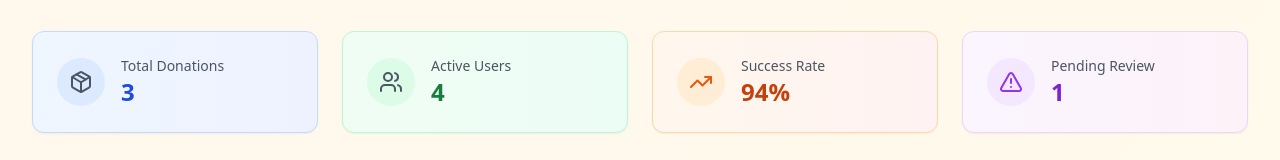
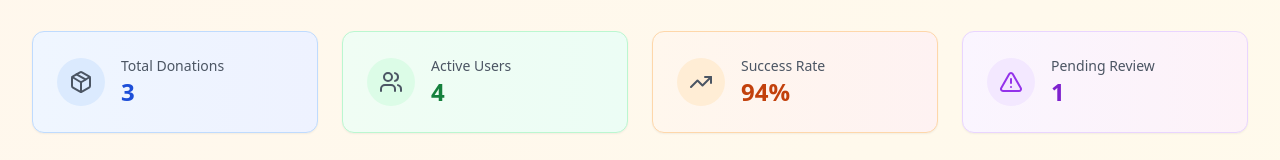
Before and after one commit to shubh389/Anndaaan, a React (Vite) app: page /admin in a window 1280 px wide. Shown: the part 244-404 px from the top of the page. Built offline with nearby package versions, Linux system fonts and the light colour scheme.

Commit message:
Change trending up icon to grey
cgen-b51173afb3d840899cc48a90f08c43d7

```diff
--- a/client/pages/Admin.tsx
+++ b/client/pages/Admin.tsx
@@ -310,7 +310,7 @@ const Admin = () => {
             <CardContent className="p-6">
               <div className="flex items-center">
                 <div className="bg-orange-100 rounded-full p-3 mr-4">
-                  <TrendingUp className="h-6 w-6 text-orange-600" />
+                  <TrendingUp className="h-6 w-6 text-gray-600" />
                 </div>
                 <div>
                   <p className="text-sm text-gray-600">Success Rate</p>
```
